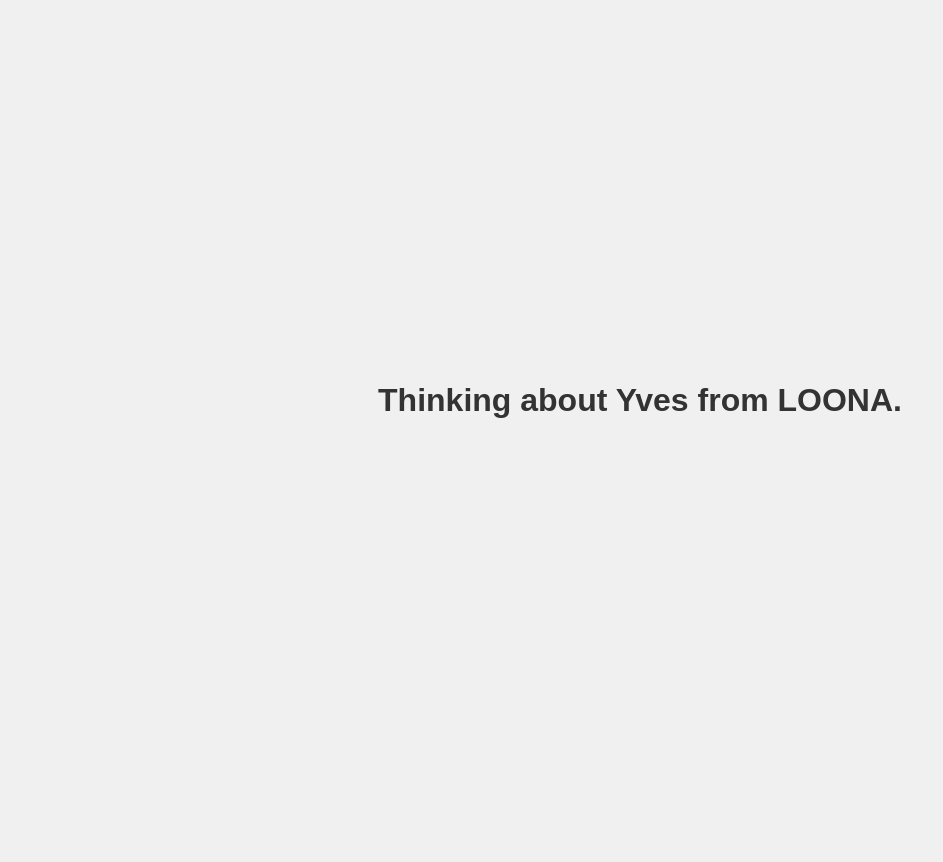
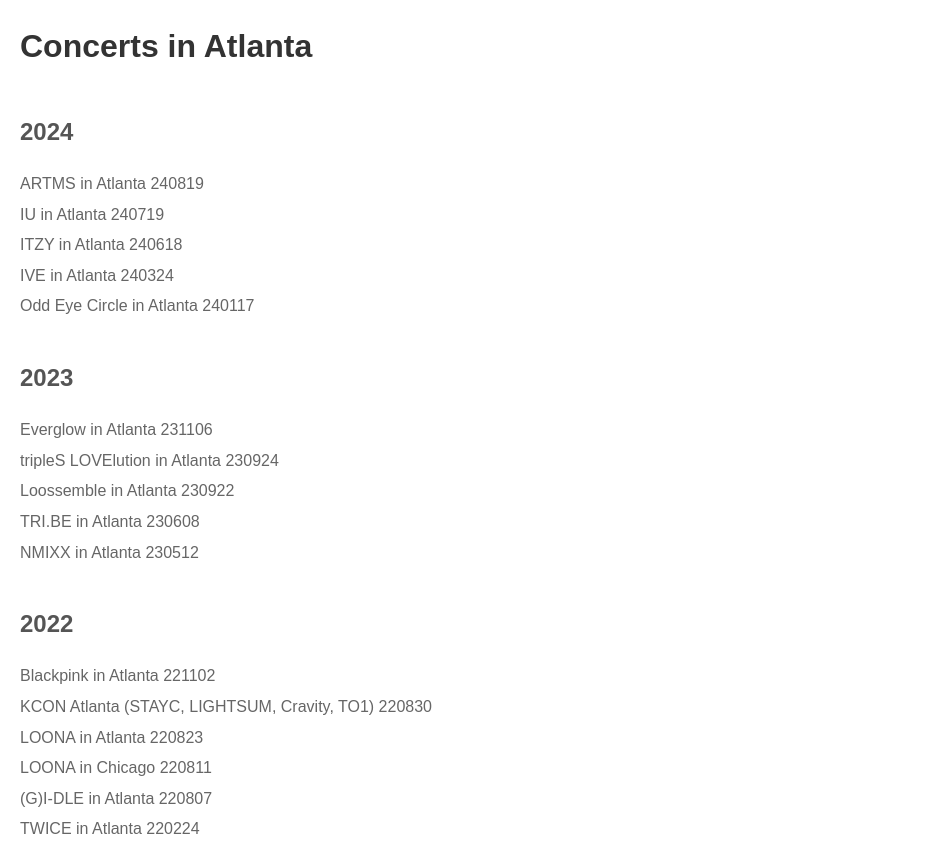
Before and after one commit to heejinsoulyves/test1, a plain HTML site: page index.html in a window 1280 px wide. Shown: the whole page, without its empty margins (0-943 px from the left). Before the commit the page ends 800 px from the top, so only its background shows below. Drawn offline with Linux system fonts and the light colour scheme.

Commit message:
Update index.html

```diff
--- a/index.html
+++ b/index.html
@@ -3,23 +3,50 @@
 <head>
     <meta charset="UTF-8">
     <meta name="viewport" content="width=device-width, initial-scale=1.0">
-    <title>Thinking about Yves from LOONA</title>
+    <title>Concerts in Atlanta</title>
     <style>
         body {
-            display: flex;
-            justify-content: center;
-            align-items: center;
-            height: 100vh;
-            margin: 0;
             font-family: Arial, sans-serif;
-            background-color: #f0f0f0;
+            line-height: 1.6;
+            margin: 20px;
+            padding: 0;
         }
         h1 {
             color: #333;
         }
+        h2 {
+            color: #555;
+            margin-top: 40px;
+        }
+        p {
+            color: #666;
+            margin: 5px 0;
+        }
     </style>
 </head>
 <body>
-    <h1>Thinking about Yves from LOONA.</h1>
+    <h1>Concerts in Atlanta</h1>
+
+    <h2>2024</h2>
+    <p>ARTMS in Atlanta 240819</p>
+    <p>IU in Atlanta 240719</p>
+    <p>ITZY in Atlanta 240618</p>
+    <p>IVE in Atlanta 240324</p>
+    <p>Odd Eye Circle in Atlanta 240117</p>
+
+    <h2>2023</h2>
+    <p>Everglow in Atlanta 231106</p>
+    <p>tripleS LOVElution in Atlanta 230924</p>
+    <p>Loossemble in Atlanta 230922</p>
+    <p>TRI.BE in Atlanta 230608</p>
+    <p>NMIXX in Atlanta 230512</p>
+
+    <h2>2022</h2>
+    <p>Blackpink in Atlanta 221102</p>
+    <p>KCON Atlanta (STAYC, LIGHTSUM, Cravity, TO1) 220830</p>
+    <p>LOONA in Atlanta 220823</p>
+    <p>LOONA in Chicago 220811</p>
+    <p>(G)I-DLE in Atlanta 220807</p>
+    <p>TWICE in Atlanta 220224</p>
 </body>
 </html>
```
